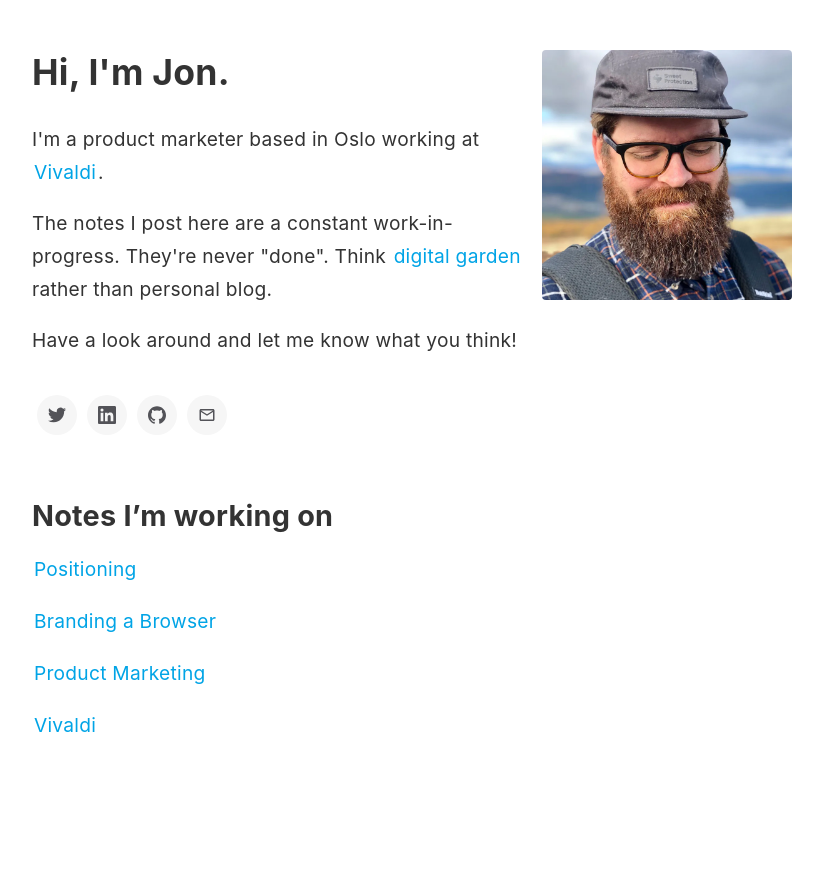
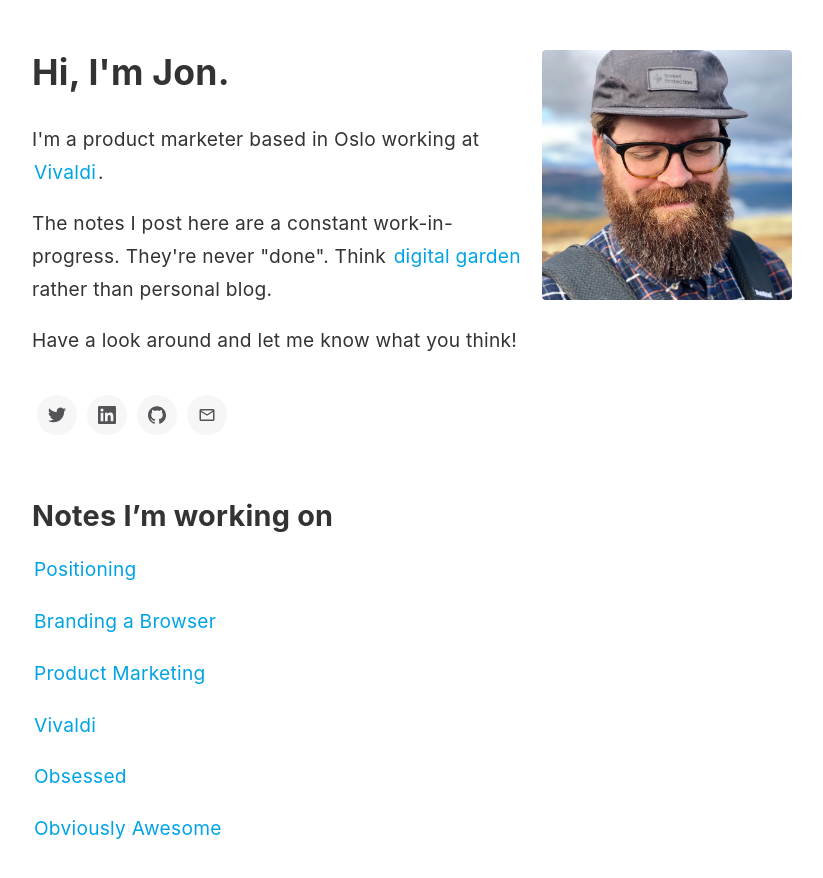
Before and after one commit to jonmccull/digital-garden, a Jekyll site: the page built from _pages/index-page.md, in a window 1280 px wide. Shown: the top 878 px of the page, without its empty margins (228-1051 px from the left). Built offline with Jekyll 4.4.1, drawn with Linux system fonts in a browser that asks for light colours.

Commit message:
Index page update, current Notes
Signed-off-by: Jon McCullough <jonmccull@pm.me>

```diff
--- a/_pages/index-page.md
+++ b/_pages/index-page.md
@@ -16,3 +16,7 @@ excerpt: Jon McCullough is a Canadian product marketer based in Norway working a
 [[Product Marketing]]
 
 [[Vivaldi]]
+
+[[Obsessed]]
+
+[[Obviously Awesome]]
```
Also changed, not shown: _notes/obsessed.md (+1 -1 lines).
